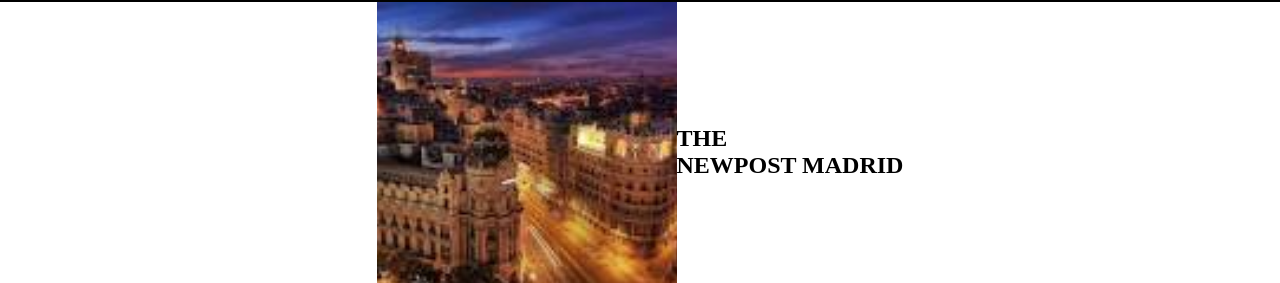
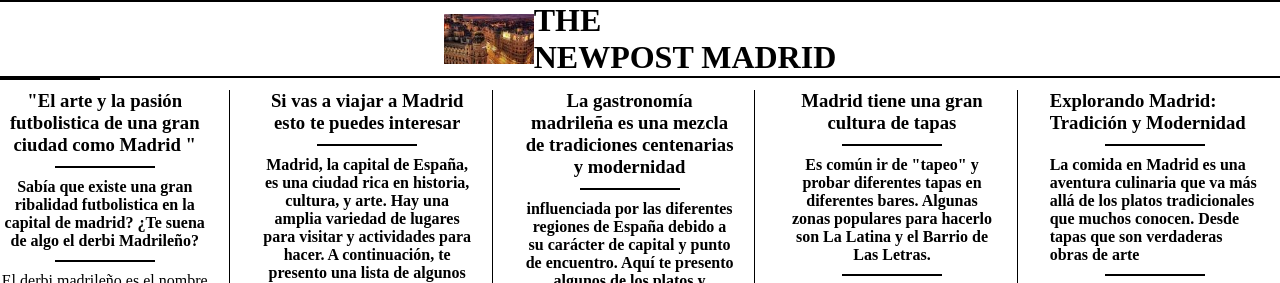
Before and after one commit to Carlosdev08/Gamma-New, a plain HTML site: page index.html in a window 1280 px wide. Shown: the top 283 px of the page. Drawn offline with Linux system fonts and the light colour scheme.

Commit message:
actualizamos css

```diff
--- a/index.html
+++ b/index.html
@@ -13,7 +13,7 @@
           class="imagen"
           src="descarga.jpeg"
           alt="Logo the post of NEWPOST-MADRID"
-          width="30"
+          width="20"
         />
         <h1>
           <p>THE</p>
--- a/style.css
+++ b/style.css
@@ -22,7 +22,7 @@
 }
 
 .header{
-  padding: 0;
+  padding: 20px;
   margin: 0;
   display: flex;
   justify-content: center;
@@ -30,7 +30,9 @@
   border-top: 2px solid;
   border-bottom: 2px solid;
   }
-
+h1{
+  font-size: 2rem;
+}
 
 .titulo-principal{
   padding: 0;
@@ -80,8 +82,8 @@ div {
 } */
 
 .imagen{
-  width: 300px;
-  height: 300px;
+  width: 90px;
+  height: 50px;
   object-fit: cover;
   gap: 10px;
 
```
